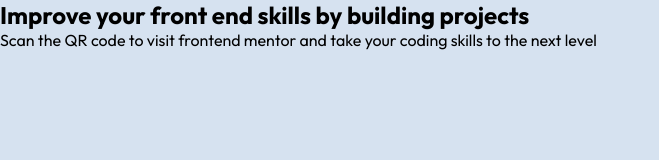
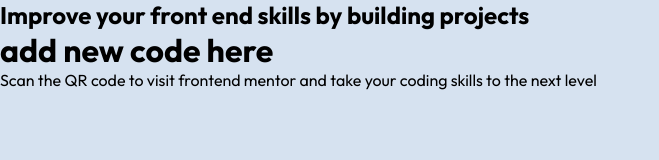
Before and after one commit to Oselu/qr-component-main, a plain HTML site: page index.html in a window 1280 px wide. Shown: the whole page, without its empty margins (0-659 px from the left). Drawn offline with Linux system fonts and the light colour scheme.

Commit message:
i added a new h1 code

```diff
--- a/index.html
+++ b/index.html
@@ -17,6 +17,7 @@
             <div class="text-containers">
               <div class="top-text">
                 <h2>Improve your front end skills by building projects</h2>
+                <h1> add new code here</h1>
               </div>
               <div class="bottom-text">
                 Scan the QR code to visit frontend mentor and take your coding skills to the next level
```
